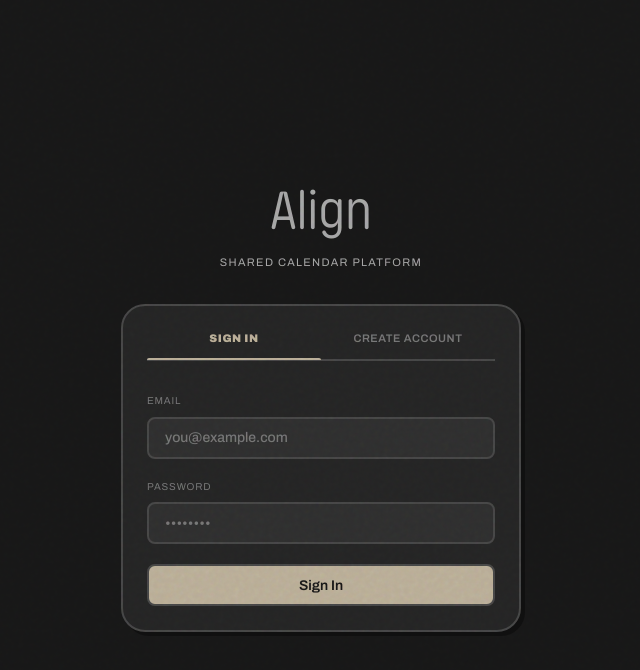
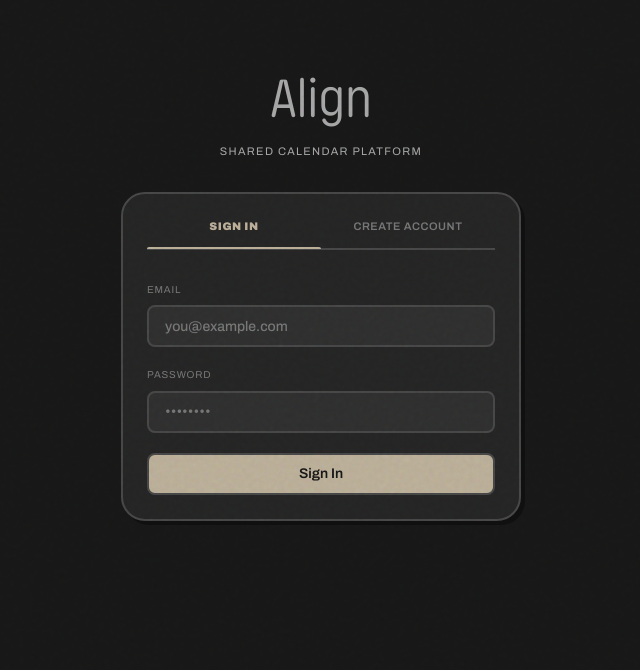
Before and after one commit to SimpleMindedMoron/minimal-calendar, a Next.js app: page /login in a window 1280 px wide. Shown: the top 670 px of the page, without its empty margins (319-959 px from the left). Built offline with nearby package versions, Linux system fonts and the light colour scheme; no server answers.

Commit message:
Fix footer layout and styling to stick to bottom

```diff
--- a/app/login/page.tsx
+++ b/app/login/page.tsx
@@ -87,6 +87,7 @@ export default function Login() {
       style={{
         minHeight: "100vh",
         alignItems: "center",
+        justifyContent: "center",
         opacity: isFadingOut ? 0 : 1,
         transition: "opacity 400ms ease",
         pointerEvents: isFadingOut ? "none" : "auto"
--- a/app/page.module.css
+++ b/app/page.module.css
@@ -1,8 +1,10 @@
 .appShell {
-  padding: 56px 24px;
+  padding: 56px 24px 16px;
   display: flex;
-  justify-content: center;
+  flex-direction: column;
+  align-items: center;
   width: 100%;
+  min-height: 100vh;
   position: relative;
   animation: pageFadeIn 500ms ease forwards;
 }
@@ -93,6 +95,9 @@
 .page {
   width: 100%;
   max-width: 1080px;
+  display: flex;
+  flex-direction: column;
+  flex: 1;
 }
 
 .letterhead {
@@ -470,7 +475,7 @@
 
 @media (max-width: 768px) {
   .appShell {
-    padding: 24px 16px;
+    padding: 24px 16px 16px;
     padding-top: 80px;
   }
 
@@ -512,13 +517,15 @@
 }
 
 .footer {
-  margin-top: 40px;
+  margin-top: auto;
   text-align: center;
-  font-family: 'Archivo', sans-serif;
+  font-family: 'Pilcrow Rounded', sans-serif;
   font-size: 11px;
   letter-spacing: 0.12em;
   text-transform: uppercase;
   color: var(--ink-dim);
   border-top: 1px solid var(--rule-soft);
   padding-top: 24px;
+  width: 100%;
+  max-width: 1080px;
 }
```
Also changed, not shown: app/page.tsx (+4 -4 lines).
